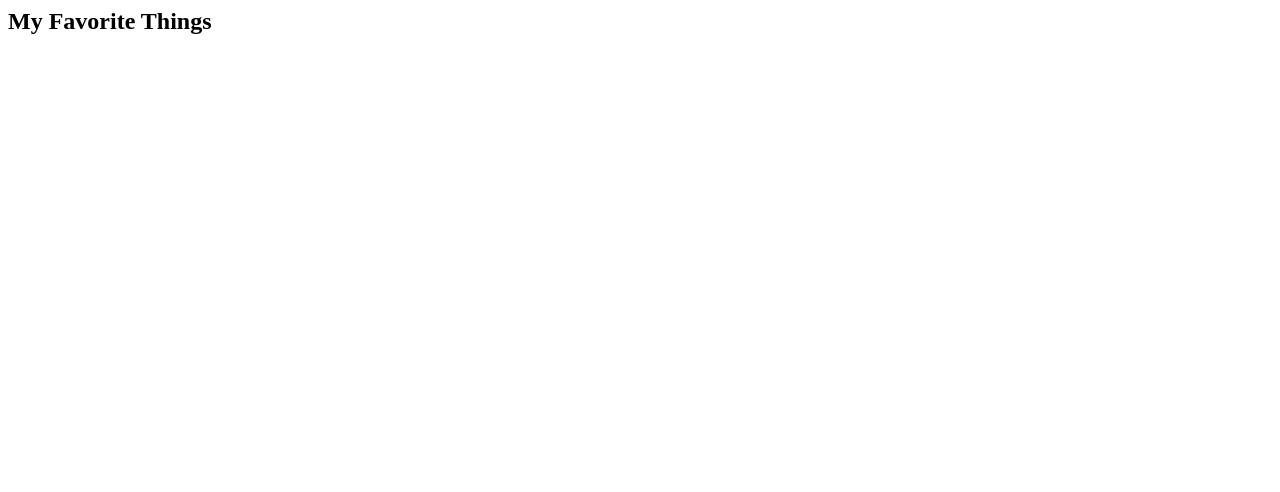
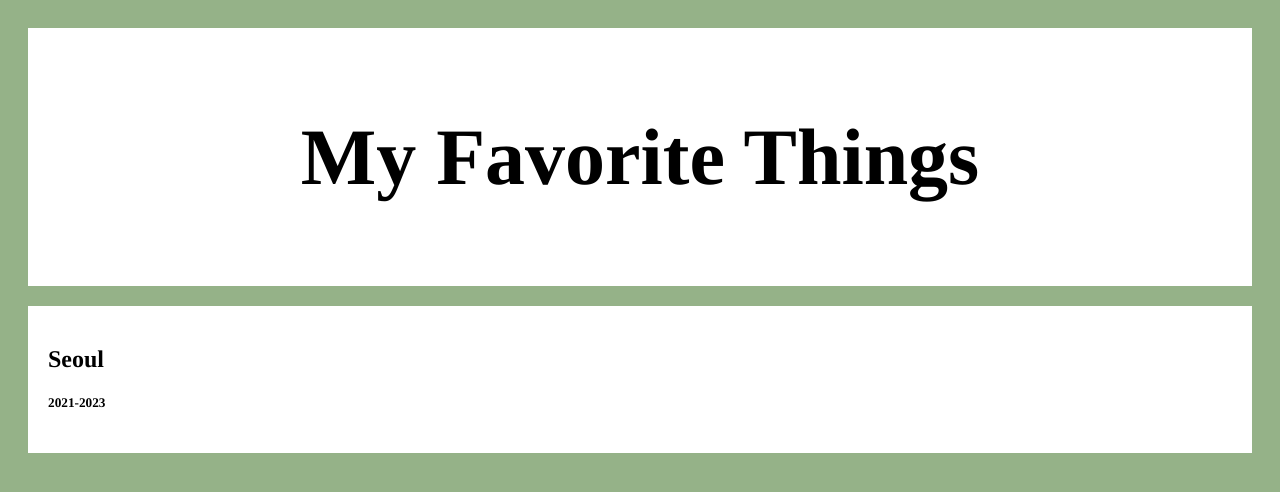
Before and after one commit to kamayad/personal-project1, a plain HTML site: page index.html in a window 1280 px wide. Drawn offline with Linux system fonts and the light colour scheme.

Commit message:
Add header and some css to add color and font family

```diff
--- a/index.html
+++ b/index.html
@@ -1,3 +1,19 @@
+<!DOCTYPE html>
+<html>
+<head>
+    <link rel="stylesheet" href="main.css">
+</head>
+
+<body>
 <div class="header">
-  <h2>My Favorite Things</h2>
+  <h1>My Favorite Things</h2>
 </div>
+
+<div class="card">
+    <h2>Seoul</h2>
+    <h5>2021-2023</h5>
+</div>
+
+
+</body>
+</html>
--- /dev/null
+++ b/main.css
@@ -0,0 +1,26 @@
+*
+{
+    box-sizing: border-box;
+}
+body
+{
+    font-family: Times;
+    padding: 20px;
+    background: #95b288;
+}
+/* blog header/title */
+.header
+{
+    padding: 30px;
+    font-size: 40px;
+    text-align: center;
+    background: white;
+}
+
+/* Card effect for different entries/sections*/
+.card
+{
+    background-color: white;
+    padding: 20px;
+    margin-top: 20px;
+}
```
